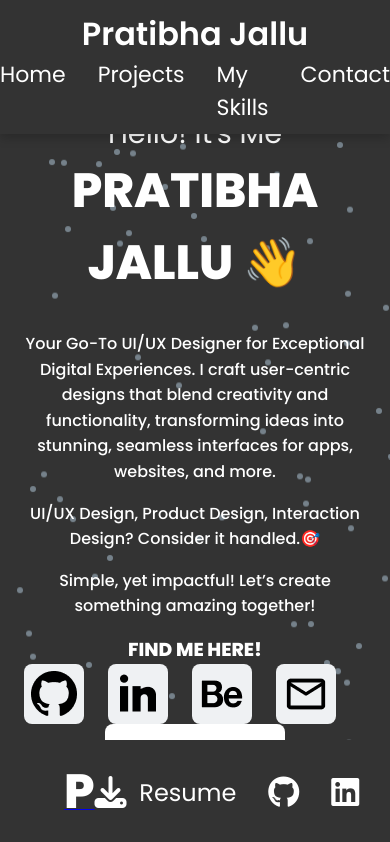
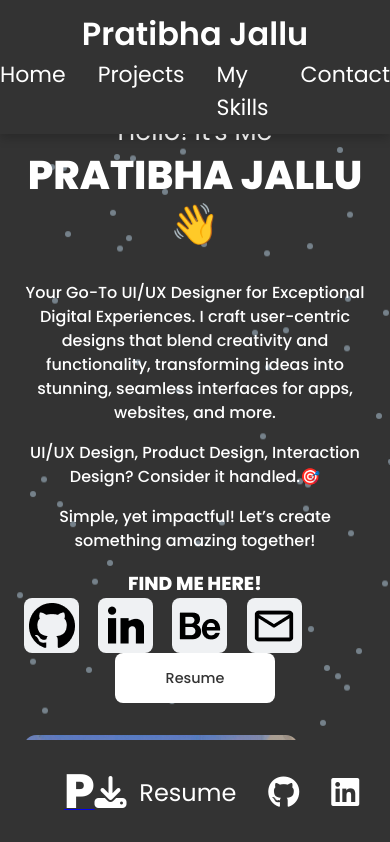
Before and after one commit to jallupratibha/pratibhajallu, a React (Create React App) app: page / in a window 390 px wide. Shown: the top 842 px of the page. Built offline with nearby package versions, Linux system fonts and the light colour scheme.

Commit message:
Fixed hero section layout and responsiveness

```diff
--- a/src/styles/Hero.css
+++ b/src/styles/Hero.css
@@ -5,7 +5,6 @@
     box-sizing: border-box;
 }
 
-/* Viewport Settings */
 html {
     font-size: 16px; /* Set base font size */
     scroll-behavior: smooth;
@@ -15,6 +14,7 @@ body {
     background-color: #0D0D0D;
     color: white;
     font-family: 'Poppins', sans-serif;
+    overflow-x: hidden; /* Prevent horizontal scrolling */
 }
 
 /* Hero Section */
@@ -25,14 +25,17 @@ body {
     align-items: center;
     padding: 4rem 6rem;
     overflow: hidden;
+    max-width: 1200px;
+    margin: auto;
 }
 
 .hero-content {
     flex: 1;
-    padding-right: 3rem;
+    padding-right: 2rem;
+    min-width: 300px;
 }
 
-/* Adjust Image Sizing */
+/* Image Fix */
 .hero-image {
     flex: 1;
     text-align: right;
@@ -43,42 +46,44 @@ body {
     max-width: 100%;
     height: auto;
     border-radius: 12px;
+    display: block;
 }
 
-/* Text Styles */
+/* Typography Fix */
 .hero-intro {
-    font-size: 2.5rem; /* 40px */
+    font-size: 2.2rem; /* 35px */
     font-weight: 400;
     margin-bottom: 2rem;
 }
 
 .hero-name {
-    font-size: 4rem; /* 64px */
+    font-size: 3.5rem; /* 56px */
     font-weight: 800;
     margin-bottom: 2rem;
+    line-height: 1.2;
 }
 
 .hero-description,
 .hero-subtext,
 .hero-call-to-action {
-    font-size: 1.5rem; /* 24px */
+    font-size: 1.3rem; /* 22px */
     font-weight: 500;
-    line-height: 1.6;
+    line-height: 1.5;
     margin: 1rem 0;
 }
 
-/* Social Media Icons */
+/* Social Icons */
 .social-icons {
     display: flex;
-    gap: 1.5rem;
+    gap: 1.2rem;
 }
 
 .social-icons a {
     display: flex;
     align-items: center;
     justify-content: center;
-    width: 60px;
-    height: 60px;
+    width: 55px;
+    height: 55px;
     background-color: #EFF1F3;
     border-radius: 8px;
     transition: transform 0.3s ease, background-color 0.3s ease;
@@ -93,15 +98,15 @@ body {
 .resume-btn {
     margin-left: 3rem;
     display: inline-block;
-    width: 230px;
-    height: 70px;
+    width: 200px;
+    height: 60px;
     background-color: #ffffff;
     color: #333;
-    font-size: 1.5rem;
+    font-size: 1.2rem;
     font-weight: 500;
     border-radius: 8px;
     text-align: center;
-    line-height: 70px;
+    line-height: 60px;
     text-decoration: none;
     transition: background-color 0.3s ease;
 }
@@ -124,17 +129,17 @@ body {
     }
 
     .hero-name {
-        font-size: 3.5rem;
+        font-size: 3rem;
     }
 
     .hero-intro {
-        font-size: 2rem;
+        font-size: 1.8rem;
     }
 
     .hero-description,
     .hero-subtext,
     .hero-call-to-action {
-        font-size: 1.2rem;
+        font-size: 1.1rem;
     }
 
     .hero-image {
@@ -144,7 +149,7 @@ body {
     }
 
     .hero-image img {
-        max-width: 80%;
+        max-width: 90%;
         height: auto;
     }
 
@@ -155,10 +160,10 @@ body {
 
     .resume-btn {
         margin-left: 0;
-        width: 200px;
-        height: 60px;
-        font-size: 1.3rem;
-        line-height: 60px;
+        width: 180px;
+        height: 55px;
+        font-size: 1rem;
+        line-height: 55px;
     }
 }
 
@@ -168,11 +173,11 @@ body {
     }
 
     .hero-name {
-        font-size: 3rem;
+        font-size: 2.5rem;
     }
 
     .hero-intro {
-        font-size: 1.8rem;
+        font-size: 1.6rem;
     }
 
     .hero-description,
@@ -182,13 +187,13 @@ body {
     }
 
     .hero-image img {
-        max-width: 70%;
+        max-width: 80%;
     }
 
     .resume-btn {
-        width: 180px;
-        height: 55px;
-        font-size: 1.2rem;
-        line-height: 55px;
+        width: 160px;
+        height: 50px;
+        font-size: 0.9rem;
+        line-height: 50px;
     }
 }
```
